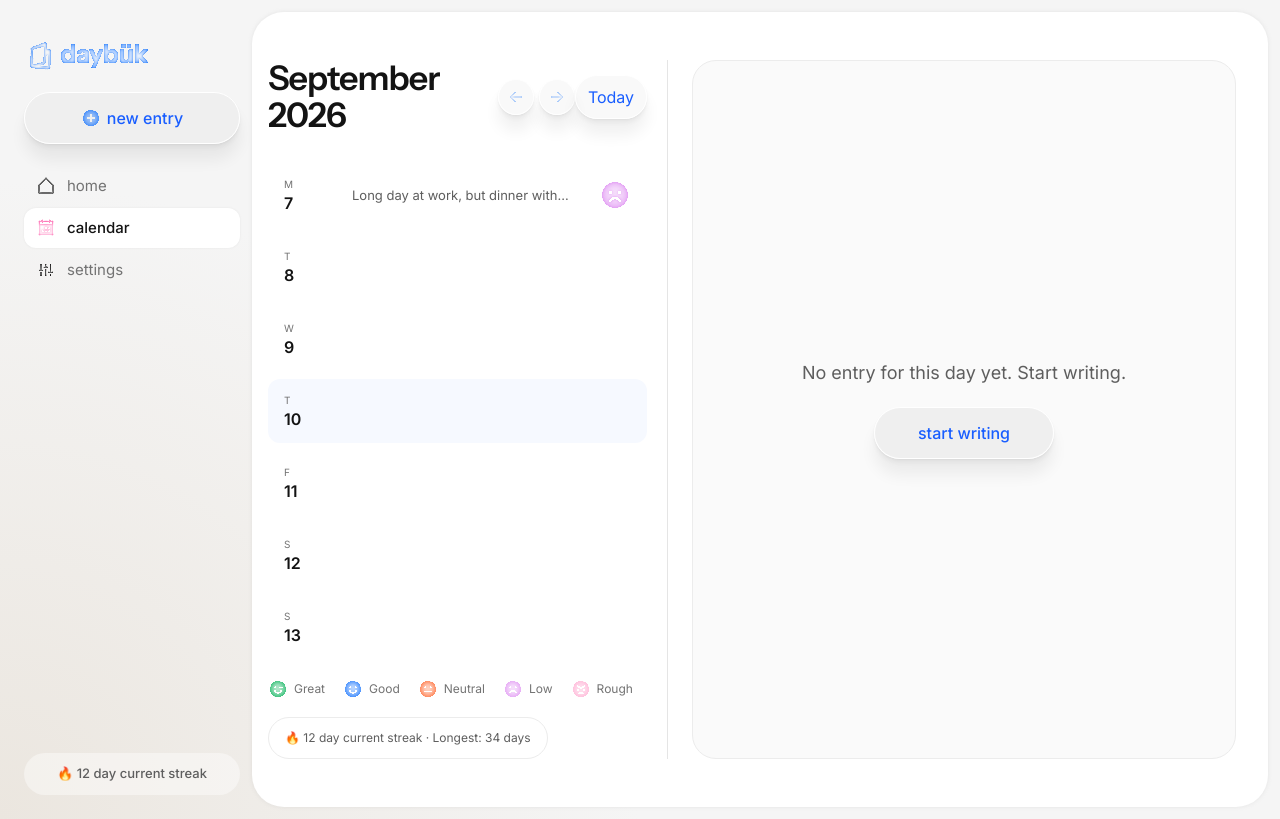
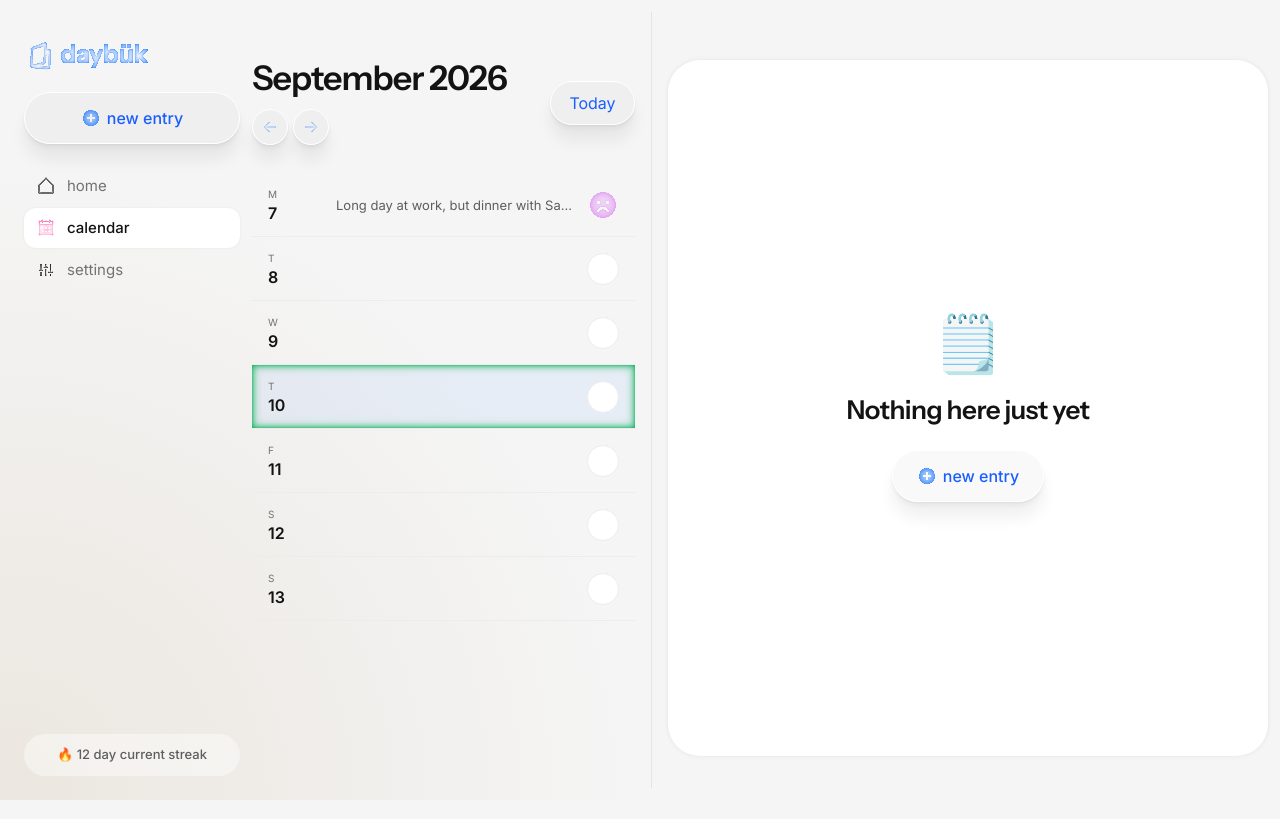
Before and after one commit to fasaufy/journaling-app, a Next.js app: page /calendar in a window 1280 px wide. Built offline with nearby package versions, Linux system fonts and the light colour scheme.

Commit message:
- calendar feature updates - sign up login updates

```diff
--- a/app/components/calendar.tsx
+++ b/app/components/calendar.tsx
@@ -3,7 +3,7 @@
 import { AnimatePresence, motion } from "framer-motion";
 import { usePathname, useRouter } from "next/navigation";
 import { useEffect, useMemo, useState } from "react";
-import { dateKey, entryDateKey, initialEntries, readEntries, type Entry, type Mood, writeEntries } from "../lib/entries";
+import { dateKey, entryDateKey, readEntries, type Entry, type Mood, writeEntries } from "../lib/entries";
 
 const moodIcons: Record<Mood, string> = {
   Great: "/Great.svg",
@@ -18,8 +18,6 @@ const navItems = [
   { label: "calendar", href: "/calendar", icon: "/calendar-default.svg", activeIcon: "/calendar-active.svg" },
   { label: "settings", href: "/settings", icon: "/settings-default.svg", activeIcon: "/settings-active.svg" },
 ];
-
-const moodOrder: Mood[] = ["Great", "Good", "Neutral", "Low", "Rough"];
 
 function getWeekDates(anchorDate: Date) {
   const start = new Date(anchorDate);
@@ -88,23 +86,6 @@ function MonthHeader({ month, onChangeMonth, onToday }: { month: Date; onChangeM
   );
 }
 
-function MoodLegend() {
-  return (
-    <div className="calendar-mood-legend" aria-label="Mood legend">
-      {moodOrder.map((mood) => (
-        <span key={mood}>
-          <img src={moodIcons[mood]} alt="" />
-          {mood}
-        </span>
-      ))}
-    </div>
-  );
-}
-
-function StreakBanner() {
-  return <div className="calendar-streak-banner">🔥 12 day current streak · Longest: 34 days</div>;
-}
-
 function WeekList({ weekDates, entries, selectedDate, onSelectDay }: { weekDates: Date[]; entries: Record<string, Entry>; selectedDate: Date; onSelectDay: (date: Date) => void; }) {
   const todayKey = dateKey(new Date());
 
@@ -123,7 +104,7 @@ function WeekList({ weekDates, entries, selectedDate, onSelectDay }: { weekDates
             type="button"
             className={`calendar-day-row${isSelected ? " selected" : ""}${isToday ? " today" : ""}`}
             onClick={() => onSelectDay(date)}
-            aria-label={entry ? `Open ${formatFullDate(date)}` : `Create entry for ${formatFullDate(date)}`}
+            aria-label={entry ? `Open ${formatFullDate(date)}` : `Select ${formatFullDate(date)}`}
           >
             <div className="calendar-day-label-block">
               <span className="calendar-day-initial">{dayLabel}</span>
@@ -131,7 +112,11 @@ function WeekList({ weekDates, entries, selectedDate, onSelectDay }: { weekDates
             </div>
             <div className="calendar-day-preview">{entry ? entry.preview : ""}</div>
             <div className="calendar-day-mood">
-              {entry ? <img src={moodIcons[entry.mood]} alt={`${entry.mood} mood`} /> : null}
+              {entry ? (
+                <img src={moodIcons[entry.mood]} alt={`${entry.mood} mood`} />
+              ) : (
+                <span className="calendar-day-mood-placeholder" aria-hidden="true" />
+              )}
             </div>
           </button>
         );
@@ -144,9 +129,11 @@ function DetailPanel({ entry, onDelete, onEdit }: { entry: Entry | null; onDelet
   if (!entry) {
     return (
       <div className="calendar-empty-detail">
-        <p>No entry for this day yet. Start writing.</p>
-        <button type="button" className="primary-button calendar-empty-action" onClick={onEdit}>
-          <span>Start writing</span>
+        <span className="calendar-empty-icon" aria-hidden="true">🗒️</span>
+        <h2>Nothing here just yet</h2>
+        <button type="button" className="calendar-new-entry calendar-empty-action" onClick={onEdit}>
+          <img src="/add.svg" alt="" />
+          <span>new entry</span>
         </button>
       </div>
     );
@@ -180,13 +167,12 @@ function DetailPanel({ entry, onDelete, onEdit }: { entry: Entry | null; onDelet
   );
 }
 
-function MobileDetail({ entry, onBack, onDelete, onEdit }: { entry: Entry; onBack: () => void; onDelete: () => void; onEdit: () => void }) {
+function MobileDetail({ entry, onBack, onDelete, onEdit }: { entry: Entry | null; onBack: () => void; onDelete: () => void; onEdit: () => void }) {
   return (
     <motion.article
-      initial={{ x: "100%" }}
-      animate={{ x: 0 }}
-      exit={{ x: "100%" }}
-      transition={{ duration: 0.24, ease: [0.22, 1, 0.36, 1] }}
+      initial={{ x: "100%", opacity: 0 }}
+      animate={{ x: 0, opacity: 1, transition: { duration: 0.28, ease: [0.16, 1, 0.3, 1] } }}
+      exit={{ x: "100%", opacity: 0, transition: { duration: 0.18, ease: [0.4, 0, 1, 1] } }}
       className="calendar-mobile-detail"
     >
       <header className="calendar-mobile-detail-top">
@@ -194,17 +180,23 @@ function MobileDetail({ entry, onBack, onDelete, onEdit }: { entry: Entry; onBac
           <img src="/arrow-left.svg" alt="" />
         </button>
         <span>Week view</span>
+        {entry ? (
           <button type="button" onClick={onDelete} aria-label="Delete entry">
             <img src="/delete.svg" alt="" />
           </button>
+        ) : (
+          <span className="calendar-mobile-detail-spacer" aria-hidden="true" />
+        )}
       </header>
+      {entry ? (
+        <>
           <div className="calendar-mobile-detail-heading">
             <h2>{entry.date}</h2>
             <div className="calendar-detail-meta">
               <img src={moodIcons[entry.mood]} alt={`${entry.mood} mood`} />
               <strong>{entry.mood}</strong>
               <span className="calendar-detail-divider" aria-hidden="true" />
-          {entry.tags.map((tag) => (
+              {entry.tags.slice(0, 2).map((tag) => (
                 <span key={tag} className="home-tag-chip">{tag}</span>
               ))}
             </div>
@@ -218,6 +210,17 @@ function MobileDetail({ entry, onBack, onDelete, onEdit }: { entry: Entry; onBac
             <img src="/edit.svg" alt="" />
             <span>Edit note</span>
           </button>
+        </>
+      ) : (
+        <div className="calendar-empty-detail">
+          <span className="calendar-empty-icon" aria-hidden="true">🗒️</span>
+          <h2>Nothing here just yet</h2>
+          <button type="button" className="calendar-new-entry calendar-empty-action" onClick={onEdit}>
+            <img src="/add.svg" alt="" />
+            <span>new entry</span>
+          </button>
+        </div>
+      )}
     </motion.article>
   );
 }
@@ -282,17 +285,9 @@ export function CalendarPage() {
   }
 
   function openDay(date: Date) {
-    const key = dateKey(date);
-    const entry = entriesByKey[key];
     setSelectedDate(date);
-
-    if (entry) {
     setMobileDetailDate(date);
     setMobileDetailOpen(true);
-      return;
-    }
-
-    router.push(`/home?new=1&date=${key}`);
   }
 
   function deleteEntryForDate(date: Date) {
@@ -323,8 +318,6 @@ export function CalendarPage() {
         <div className="calendar-list-pane">
           <MonthHeader month={selectedDate} onChangeMonth={shiftWeek} onToday={goToToday} />
           <WeekList weekDates={weekDates} entries={entriesByKey} selectedDate={selectedDate} onSelectDay={openDay} />
-          <MoodLegend />
-          <StreakBanner />
         </div>
 
         <aside className="calendar-detail-pane">
@@ -334,7 +327,7 @@ export function CalendarPage() {
 
       <div className="calendar-mobile-layer">
         <AnimatePresence mode="wait">
-          {mobileDetailOpen && mobileEntry ? (
+          {mobileDetailOpen ? (
             <MobileDetail
               key={dateKey(mobileDetailDate ?? selectedDate)}
               entry={mobileEntry}
--- a/app/globals.css
+++ b/app/globals.css
@@ -41,7 +41,7 @@ a { color: inherit; text-decoration: none; }
 .photo-three { top: 549px; left: 248px; right: auto; bottom: auto; width: 272px; height: 321px; --photo-rotation: -8deg; }
 
 .auth-card { display: flex; flex: 1; min-width: 0; align-items: center; justify-content: center; min-height: calc(100svh - 24px); padding: 24px; border-radius: 32px; background: var(--card); box-shadow: 0 0 2px rgba(153,153,153,.18), 0 6px 18px rgba(153,153,153,.06); }
-.auth-form-shell { width: min(400px, 100%); }
+.auth-form-shell { display: flex; flex-direction: column; justify-content: center; width: min(400px, 100%); min-height: 345px; }
 .mode-tabs { display: flex; width: 100%; height: 50px; padding: 4px; border-radius: 999px; background: var(--background); }
 .mode-tabs a { display: flex; flex: 1; align-items: center; justify-content: center; height: 42px; border-radius: 999px; color: var(--placeholder); font-size: 15px; font-weight: 500; text-transform: lowercase; transition: color 160ms ease-out, background-color 160ms ease-out, box-shadow 160ms ease-out; }
 .mode-tabs a.active { color: var(--heading); background: white; box-shadow: 0 0 2px rgba(153,153,153,.18), 0 3px 8px rgba(153,153,153,.08); }
@@ -55,7 +55,7 @@ input::placeholder { color: var(--placeholder); opacity: 1; }
 input:focus { border-color: var(--accent); background: white; box-shadow: 0 0 0 3px rgba(25,94,255,.12); }
 .input-wrap { position: relative; }
 .input-wrap input { padding-right: 56px; }
-.visibility-toggle { position: absolute; top: 50%; right: 15px; padding: 0 0 1px; transform: translateY(-50%); border: 0; border-bottom: 1px solid var(--accent); background: transparent; color: var(--accent); cursor: pointer; font: inherit; font-size: 10px; font-weight: 600; transition: color 150ms ease-out, border-color 150ms ease-out; }
+.visibility-toggle { position: absolute; top: 50%; right: 15px; padding: 0 0 1px; transform: translateY(-50%); border: 0; border-bottom: 1px solid var(--accent); background: transparent; color: var(--accent); cursor: pointer; font: inherit; font-size: 12px; font-weight: 600; transition: color 150ms ease-out, border-color 150ms ease-out; }
 .visibility-toggle:hover { color: #0d46c7; border-color: #0d46c7; }
 .password-hint { margin: 2px 0 0; color: var(--label); font-size: 12px; line-height: 18px; }
 .primary-button { position: relative; display: grid; height: 52px; place-items: center; overflow: hidden; border: 1px solid white; border-radius: 999px; background: rgba(0,0,0,.025); color: var(--accent); cursor: pointer; font: inherit; font-size: 16px; font-weight: 500; text-transform: lowercase; box-shadow: 0 1px 2px rgba(0,0,0,.04), 0 4px 4px rgba(0,0,0,.04), 0 16px 16px rgba(0,0,0,.06); transition: transform 180ms ease-out, background-color 180ms ease-out, box-shadow 120ms ease-in; }
@@ -221,32 +221,33 @@ input:focus { border-color: var(--accent); background: white; box-shadow: 0 0 0
 .calendar-sidebar-nav a.active { background: white; color: var(--heading); font-weight: 500; box-shadow: 0 0 2px rgba(153,153,153,.18); }
 .calendar-sidebar-nav img { width: 20px; height: 20px; }
 .calendar-streak { display: grid; width: 100%; height: 42px; margin-top: auto; place-items: center; border-radius: 999px; background: rgba(255,255,255,.4); color: var(--body); font-size: 13px; font-weight: 500; }
-.calendar-shell { display: flex; min-width: 0; flex: 1; align-items: stretch; gap: 0; padding: 48px 32px 48px 16px; border-radius: 32px; background: white; box-shadow: 0 0 4px rgba(153,153,153,.18); }
-.calendar-list-pane { display: flex; width: 400px; min-width: 0; flex: 0 0 400px; flex-direction: column; border-right: 1px solid #e5e5e5; padding-right: 20px; }
-.calendar-detail-pane { display: flex; min-width: 0; flex: 1; padding-left: 24px; }
+@media (min-width: 701px) {
+  .calendar-page > .calendar-sidebar { position: sticky; top: 12px; align-self: flex-start; height: calc(100svh - 24px); }
+}
+.calendar-shell { display: flex; min-width: 0; flex: 1; align-items: stretch; gap: 0; }
+.calendar-list-pane { position: relative; display: flex; width: 400px; min-width: 0; flex: 0 0 400px; flex-direction: column; padding: 48px 16px 0 0; border-right: 1px solid #e5e5e5; }
+.calendar-detail-pane { position: sticky; top: 12px; display: flex; min-width: 0; align-self: flex-start; flex: 1; height: calc(100svh - 24px); padding: 48px 0 32px 16px; }
 .calendar-header { display: flex; align-items: center; justify-content: space-between; }
-.calendar-heading-group { display: flex; align-items: center; gap: 32px; }
+.calendar-heading-group { display: flex; flex-direction: column; align-items: flex-start; gap: 12px; }
 .calendar-header h1 { margin: 0; font-family: var(--font-instrument), sans-serif; font-size: 34px; font-weight: 600; letter-spacing: -1px; line-height: 1.1; text-wrap: balance; }
 .calendar-month-buttons { display: flex; gap: 5px; }
 .calendar-glass-button { display: grid; width: 36px; height: 36px; place-items: center; border-radius: 999px; font: inherit; font-size: 16px; }
 .calendar-glass-button img { width: 16px; height: 16px; }
 .calendar-today-button { width: 85px; height: 44px; }
-.calendar-week-list { display: flex; min-height: 0; flex-direction: column; gap: 8px; padding-top: 28px; }
-.calendar-day-row { display: grid; width: 100%; height: 64px; grid-template-columns: 56px minmax(0, 1fr) 32px; align-items: center; gap: 12px; padding: 0 16px; border: 0; border-radius: 12px; background: transparent; color: var(--heading); cursor: pointer; text-align: left; transition: filter 150ms ease-out, background-color 150ms ease-out; }
+.calendar-week-list { display: flex; min-height: 0; flex-direction: column; gap: 0; padding-top: 28px; }
+.calendar-day-row { display: grid; width: 100%; height: 64px; grid-template-columns: 56px minmax(0, 1fr) 32px; align-items: center; gap: 12px; padding: 0 16px; border: 0; border-bottom: 1px solid #ececec; border-radius: 0; background: transparent; color: var(--heading); cursor: pointer; text-align: left; transition: filter 150ms ease-out, background-color 150ms ease-out, transform 100ms ease-in; }
 .calendar-day-row:hover { filter: brightness(.94); }
-.calendar-day-row:active { transform: scale(.995); transition-duration: 100ms; }
-.calendar-day-row.selected, .calendar-day-row.today { background: rgba(25,94,255,.04); }
+.calendar-day-row:active { transform: scale(.98); transition-duration: 100ms; }
+.calendar-day-row.selected { background: rgba(13,110,253,.06); }
+.calendar-day-row.today { box-shadow: inset 0 0 1.5px 0 #01b055, inset 0 0 6px 0 #01b055, inset 0 0 10.5px 0 rgba(1,176,85,.5); }
 .calendar-day-label-block { display: flex; min-width: 0; flex-direction: column; align-items: flex-start; gap: 4px; }
 .calendar-day-initial { color: var(--label); font-size: 10px; line-height: 12px; text-transform: uppercase; }
 .calendar-day-number { color: var(--heading); font-size: 16px; font-weight: 600; line-height: 18px; }
 .calendar-day-preview { display: -webkit-box; overflow: hidden; align-items: center; min-width: 0; color: var(--body); font-size: 13px; line-height: 18px; text-overflow: ellipsis; -webkit-box-orient: vertical; -webkit-line-clamp: 1; }
 .calendar-day-mood { display: flex; align-items: center; justify-content: flex-end; }
 .calendar-day-mood img { display: block; width: 32px; height: 32px; border-radius: 50%; }
-.calendar-mood-legend { display: flex; align-items: center; gap: 18px; padding-top: 20px; color: var(--label); font-size: 12px; }
-.calendar-mood-legend span { display: inline-flex; align-items: center; gap: 6px; }
-.calendar-mood-legend img { display: block; width: 20px; height: 20px; }
-.calendar-streak-banner { display: inline-flex; width: fit-content; align-items: center; justify-content: center; margin-top: 18px; padding: 11px 16px; border: 1px solid #ececec; border-radius: 999px; color: var(--body); font-size: 12px; }
-.calendar-detail-panel { display: flex; width: 100%; min-width: 0; flex-direction: column; border-radius: 32px; background: white; }
+.calendar-day-mood-placeholder { display: block; width: 32px; height: 32px; border-radius: 50%; border: 1px solid #ececec; background: white; }
+.calendar-detail-panel { display: flex; width: 100%; min-width: 0; flex-direction: column; overflow-y: auto; border-radius: 32px; background: white; box-shadow: 0 0 4px rgba(153,153,153,.18); }
 .calendar-detail-header { display: flex; align-items: flex-start; justify-content: space-between; padding: 32px 40px 0; }
 .calendar-detail-header h2 { margin: 0; font-family: var(--font-instrument), sans-serif; font-size: 34px; font-weight: 600; letter-spacing: -1px; line-height: 1.1; }
 .calendar-detail-meta { display: flex; min-width: 0; align-items: center; flex-wrap: wrap; gap: 8px; margin-top: 18px; }
@@ -257,9 +258,10 @@ input:focus { border-color: var(--accent); background: white; box-shadow: 0 0 0
 .calendar-detail-body { max-width: 680px; padding: 42px 40px 40px; color: var(--body); font-size: 17px; line-height: 28px; }
 .calendar-detail-body p { margin: 0 0 28px; text-wrap: pretty; }
 .calendar-detail-body p:last-child { margin-bottom: 0; }
-.calendar-empty-detail { display: flex; width: 100%; min-width: 0; flex-direction: column; align-items: center; justify-content: center; gap: 20px; padding: 48px 32px; border: 1px solid #ececec; border-radius: 24px; background: #fafafa; color: var(--body); text-align: center; }
-.calendar-empty-detail p { margin: 0; max-width: 360px; color: var(--body); font-size: 18px; line-height: 28px; }
-.calendar-empty-action { width: 180px; }
+.calendar-empty-detail { display: flex; width: 100%; min-width: 0; flex-direction: column; align-items: center; justify-content: center; gap: 20px; padding: 48px 32px; border-radius: 32px; background: white; box-shadow: 0 0 4px rgba(153,153,153,.18); color: var(--body); text-align: center; }
+.calendar-empty-icon { font-size: 56px; line-height: 1; }
+.calendar-empty-detail h2 { margin: 0; font-family: var(--font-instrument), sans-serif; font-size: 26px; font-weight: 600; letter-spacing: -.5px; color: var(--heading); }
+.calendar-empty-action { width: auto; padding: 0 24px; }
 .calendar-mobile-layer { display: none; }
 .calendar-mobile-detail { position: fixed; inset: 16px 16px 16px; z-index: 10; display: flex; flex-direction: column; overflow: auto; padding: 16px; border-radius: 32px; background: white; box-shadow: 0 0 4px rgba(153,153,153,.18); }
 .calendar-mobile-detail-top { display: flex; height: 36px; align-items: center; justify-content: space-between; color: var(--label); font-size: 13px; }
@@ -267,6 +269,8 @@ input:focus { border-color: var(--accent); background: white; box-shadow: 0 0 0
 .calendar-mobile-detail-top button:hover { transform: translateY(-2px); background: rgba(0,0,0,.06); }
 .calendar-mobile-detail-top button:active { transform: scale(.96); }
 .calendar-mobile-detail-top img { width: 16px; height: 16px; }
+.calendar-mobile-detail-spacer { width: 36px; height: 36px; }
+.calendar-mobile-detail .calendar-empty-detail { flex: 1; padding: 0; background: transparent; box-shadow: none; }
 .calendar-mobile-detail-heading { margin-top: 28px; }
 .calendar-mobile-detail-heading h2 { margin: 0; font-family: var(--font-instrument), sans-serif; font-size: 24px; font-weight: 600; line-height: 1.1; }
 .calendar-mobile-detail .calendar-detail-body { padding: 30px 0 24px; font-size: 16px; line-height: 26px; }
@@ -290,19 +294,16 @@ input:focus { border-color: var(--accent); background: white; box-shadow: 0 0 0
   .calendar-sidebar { display: block; width: auto; padding: 40px 0 0; }
   .calendar-sidebar > *:not(.calendar-logo) { display: none; }
   .calendar-logo { width: 124px; height: 32px; margin: 0 auto 24px; }
-  .calendar-shell { display: block; width: calc(100% - 32px); margin: 0 16px; padding: 32px 16px; border-radius: 32px; }
-  .calendar-list-pane { width: auto; flex-basis: auto; padding-right: 0; border-right: 0; }
+  .calendar-shell { display: block; width: calc(100% - 32px); margin: 0 16px; padding: 32px 16px; border-radius: 32px; background: white; box-shadow: 0 0 4px rgba(153,153,153,.18); }
+  .calendar-list-pane { width: auto; flex-basis: auto; padding: 0; border-right: 0; }
   .calendar-detail-pane { display: none; }
-  .calendar-header { align-items: flex-end; }
-  .calendar-heading-group { display: flex; flex-direction: column; align-items: flex-start; gap: 18px; }
+  .calendar-header { align-items: center; }
   .calendar-header h1 { font-size: 24px; }
   .calendar-week-list { padding-top: 16px; }
   .calendar-day-row { grid-template-columns: 48px minmax(0, 1fr) 32px; padding: 0 8px; }
   .calendar-day-initial { font-size: 9px; }
   .calendar-day-number { font-size: 14px; }
   .calendar-day-preview { font-size: 11px; }
-  .calendar-mood-legend { flex-wrap: wrap; justify-content: flex-start; gap: 10px 16px; }
-  .calendar-streak-banner { width: 100%; justify-content: center; text-align: center; }
   .calendar-mobile-layer { display: block; }
   .calendar-mobile-nav { position: fixed; right: 0; bottom: 0; left: 0; z-index: 4; display: flex; height: 124px; align-items: center; justify-content: center; gap: 14px; padding: 0 32px 32px; border-radius: 24px 24px 0 0; background: rgba(255,255,255,.1); -webkit-backdrop-filter: blur(16px); backdrop-filter: blur(16px); }
   .calendar-mobile-segmented { width: 149px; height: 54px; }
```
Lines whose indentation alone changed are shown as unchanged.
